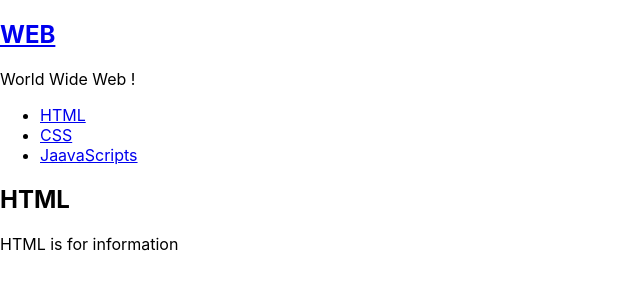
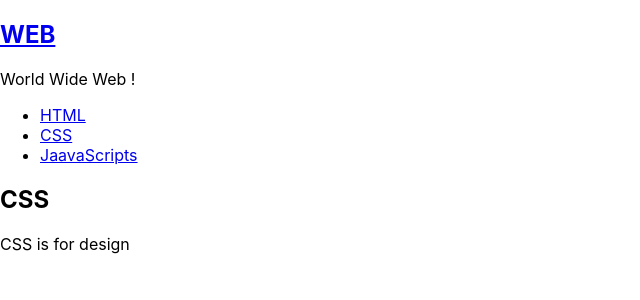
Before and after one commit to JiHwonChoi/ReactProgramming, a React (Create React App) app: page / in a window 1280 px wide. Shown: the top 300 px of the page, without its empty margins (0-640 px from the left). Built offline with nearby package versions, Linux system fonts and the light colour scheme.

Commit message:
0204 컴포넌트별로 작동하는 커스텀 이벤트

```diff
--- a/src/App.js
+++ b/src/App.js
@@ -10,6 +10,7 @@
     var flag =1
     this.state={
       mode:'read',
+      selected_content_id:2,
       welcome:{title:'welcome', desc:'hello react'},
       subject:{title:'WEB', sub:'World Wide Web !'},
       contents: [
@@ -26,8 +27,16 @@
       _desc=this.state.welcome.desc
     }
     else if (this.state.mode==='read'){
-      _title=this.state.contents[0].title
-      _desc=this.state.contents[0].desc
+      var i = 0
+      while(i<this.state.contents.length){
+        var data = this.state.contents[i]
+        if(data.id === this.state.selected_content_id){
+          _title=data.title
+          _desc=data.desc
+          break
+        }
+        i+=1
+      }
     }
 
     return (
@@ -47,8 +56,12 @@
             해결방법: constructor에 flag를 집어넣어서 class의 인자로써 flag를 설정하였다. 이걸로 껏다 켰다하는 스위치의 역할을 하게 했다. */}
           <TOC
               data = {this.state.contents}
-              onChangePage = {function(){
-                this.setState({mode:'read'})
+              onChangePage = {function(id){
+
+                this.setState({
+                  mode:'read',
+                  selected_content_id: Number(id)
+                })
               }.bind(this)}></TOC>
           {/* TOC의 링크를 클릭하면 url이 바뀌긴 하는데 그렇다로 리로드가 되진 않네? 왜 내가 아는 페이지 넘어가는거랑 다르지 */}
           <Contents title ={_title} desc={_desc}></Contents>
--- a/src/components/TOC.js
+++ b/src/components/TOC.js
@@ -9,9 +9,10 @@
             lists.push(<li key={data[i].id}>
                 <a
                     href={"/content/" + data[i].id}
+                    data-id={data[i].id}
                     onClick={function(e){
                         e.preventDefault()
-                        this.props.onChangePage();
+                        this.props.onChangePage(e.target.dataset.id);
                     }.bind(this)}
                     >{data[i].title}</a></li>)
             i+=1
```
